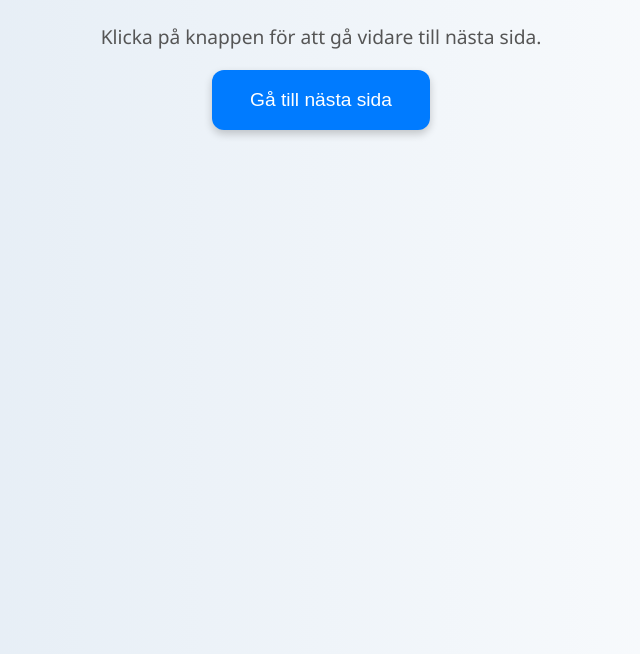
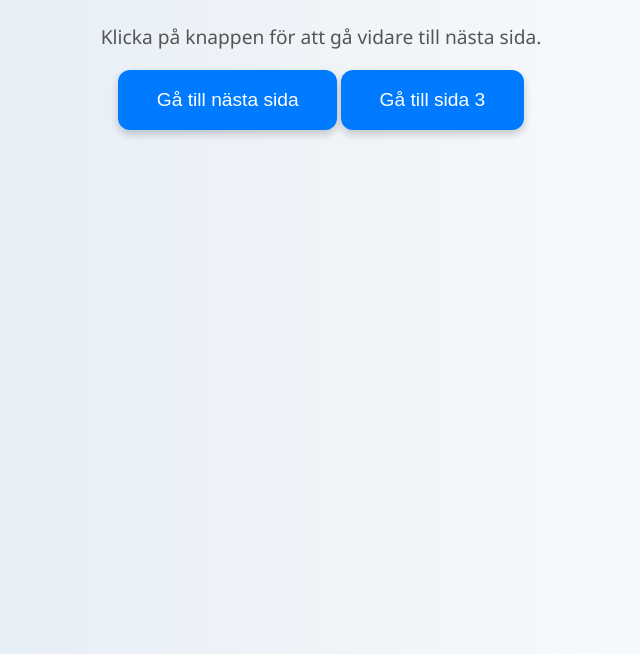
Before and after one commit to H-Bouzina/fictional-system, a plain HTML site: page index.html in a window 1280 px wide. Shown: the part 146-800 px from the top of the page, without its empty margins (319-959 px from the left). Drawn offline with Linux system fonts and the light colour scheme.

Commit message:
Update index.html

```diff
--- a/index.html
+++ b/index.html
@@ -39,5 +39,6 @@
   <h1>Välkommen!</h1>
   <p>Klicka på knappen för att gå vidare till nästa sida.</p>
   <button onclick="window.location.href='sida2.html'">Gå till nästa sida</button>
+  <button onclick="window.location.href='sida3.html'">Gå till sida 3</button>
 </body>
 </html>
```
